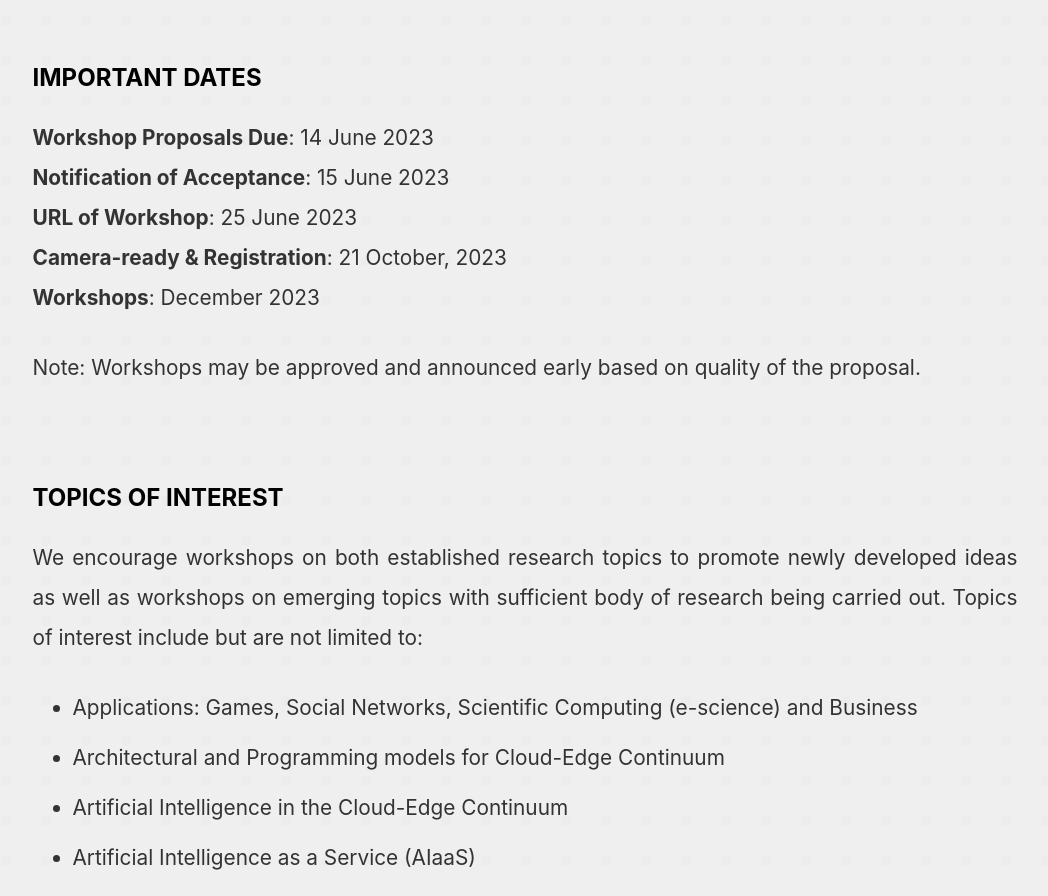
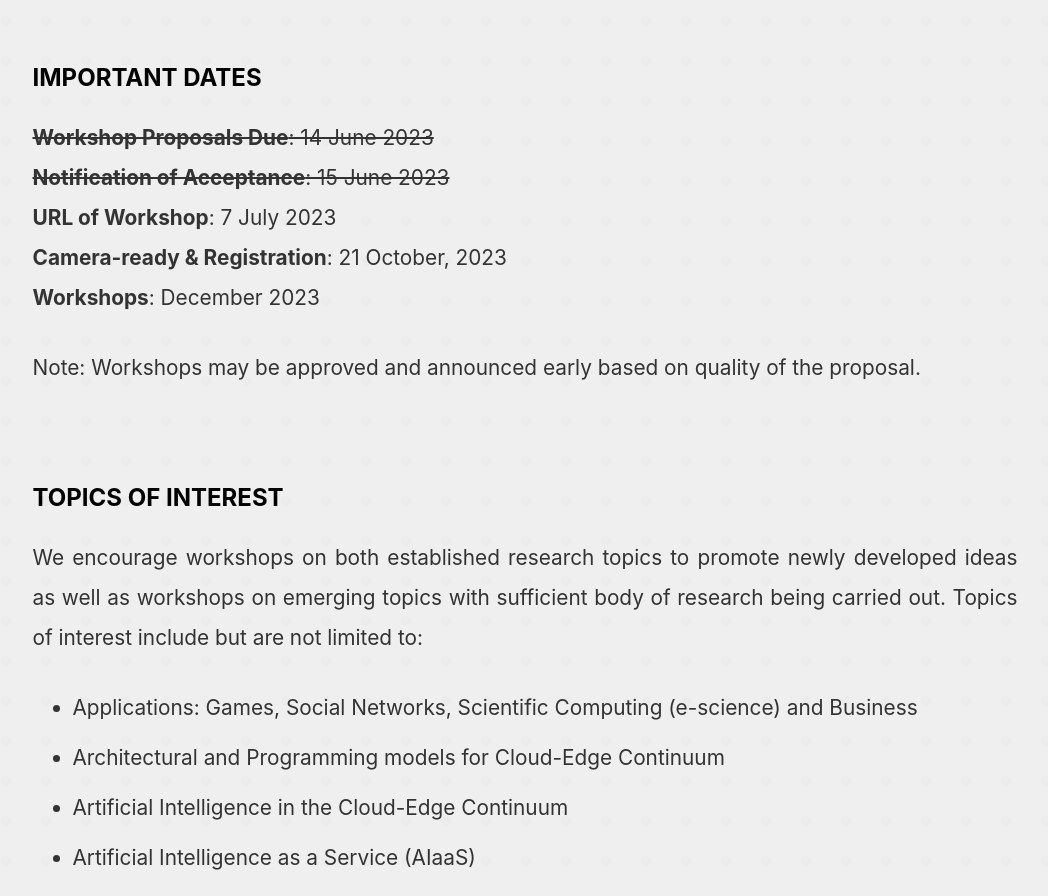
Before and after one commit to UCC-Conference/UCC2023, a React (Create React App) app: page /call-for-workshops in a window 1280 px wide. Shown: the part 1900-2796 px from the top of the page, without its empty margins (115-1163 px from the left). Built offline with nearby package versions, Linux system fonts and the light colour scheme.

Commit message:
update: new cfw dates

```diff
--- a/src/pages/CallForWorkshops.js
+++ b/src/pages/CallForWorkshops.js
@@ -54,11 +54,11 @@ const CallForWorkshops = () => {
                 <br />
                 <h2>IMPORTANT DATES</h2>
                 <p>
-                    <strong>Workshop Proposals Due</strong>: 14 June 2023
+                    <del><strong>Workshop Proposals Due</strong>: 14 June 2023</del>
                     <br />
-                    <strong>Notification of Acceptance</strong>: 15 June 2023
+                    <del><strong>Notification of Acceptance</strong>: 15 June 2023</del>
                     <br />
-                    <strong>URL of Workshop</strong>: 25 June 2023
+                    <strong>URL of Workshop</strong>: 7 July 2023
                     <br />
                     <strong>Camera-ready & Registration</strong>: 21 October, 2023
                     <br />
```
